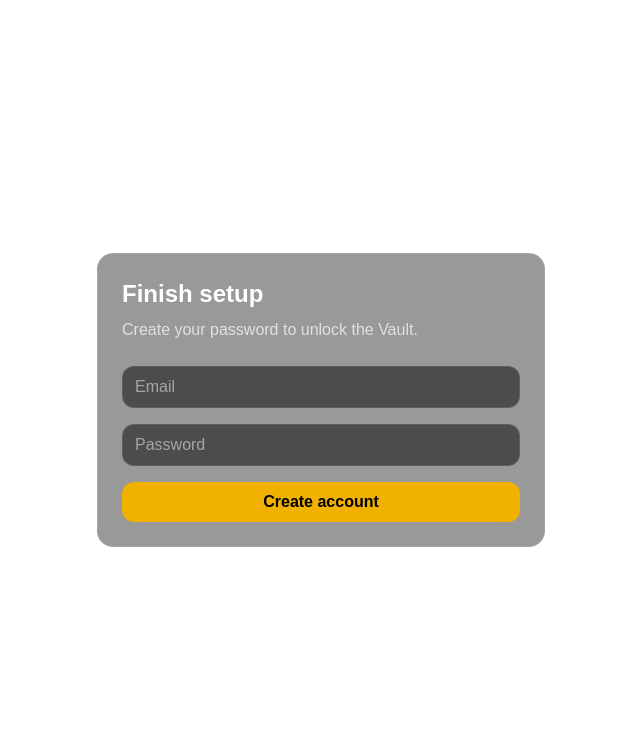
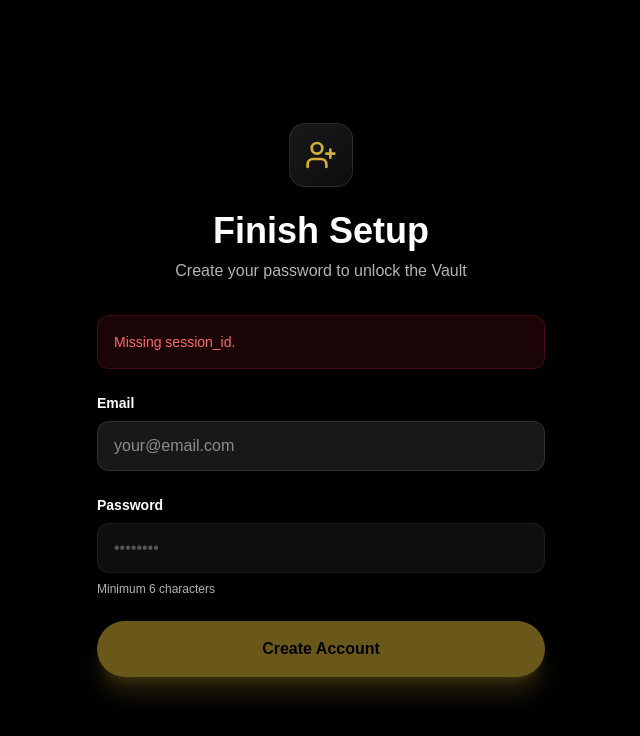
Before and after one commit to lumemedia17/lumetrix-dashboard, a Next.js app: page /finish-setup in a window 1280 px wide. Shown: the top 736 px of the page, without its empty margins (319-959 px from the left). Built offline with nearby package versions, Linux system fonts and the light colour scheme.

Commit message:
Update finish setup flow to Lumetrix branded UI

```diff
--- a/app/finish-setup/FinishSetupClient.tsx
+++ b/app/finish-setup/FinishSetupClient.tsx
@@ -1,75 +1,167 @@
 "use client";
 
-import { useSearchParams, useRouter } from "next/navigation";
-import { useState } from "react";
+import { useRouter, useSearchParams } from "next/navigation";
+import { useEffect, useState } from "react";
+import { UserPlus } from "lucide-react";
 
 export default function FinishSetupClient() {
-  const params = useSearchParams();
   const router = useRouter();
-  const sessionId = params.get("session_id");
+  const searchParams = useSearchParams();
+
+  const sessionId = searchParams.get("session_id");
 
   const [email, setEmail] = useState("");
   const [password, setPassword] = useState("");
+  const [msg, setMsg] = useState("");
   const [loading, setLoading] = useState(false);
-  const [msg, setMsg] = useState<string | null>(null);
+  const [checking, setChecking] = useState(true);
+  const [ready, setReady] = useState(false);
+
+  useEffect(() => {
+    let cancelled = false;
+
+    async function checkSession() {
+      if (!sessionId) {
+        setMsg("Missing session_id.");
+        setChecking(false);
+        return;
+      }
+
+      try {
+        const res = await fetch("/api/finish-setup", {
+          method: "POST",
+          headers: { "Content-Type": "application/json" },
+          body: JSON.stringify({
+            session_id: sessionId,
+            check_only: true,
+          }),
+        });
+
+        const data = await res.json().catch(() => ({}));
+
+        if (cancelled) return;
+
+        if (res.ok) {
+          setReady(true);
+          if (data?.email) setEmail(data.email);
+          setMsg("");
+        } else {
+          setReady(false);
+          setMsg(data?.error || "Payment processing. Please retry in a few seconds.");
+        }
+      } catch {
+        if (!cancelled) {
+          setReady(false);
+          setMsg("Unable to verify payment yet.");
+        }
+      } finally {
+        if (!cancelled) {
+          setChecking(false);
+        }
+      }
+    }
+
+    checkSession();
+
+    return () => {
+      cancelled = true;
+    };
+  }, [sessionId]);
 
   async function onSubmit(e: React.FormEvent) {
     e.preventDefault();
-    if (!sessionId) return setMsg("Missing session_id.");
+
+    if (!sessionId) {
+      setMsg("Missing session_id.");
+      return;
+    }
+
     setLoading(true);
-    setMsg(null);
+    setMsg("");
 
+    try {
       const res = await fetch("/api/finish-setup", {
         method: "POST",
         headers: { "Content-Type": "application/json" },
-      body: JSON.stringify({ session_id: sessionId, email, password }),
+        body: JSON.stringify({
+          session_id: sessionId,
+          email,
+          password,
+        }),
       });
 
       const data = await res.json().catch(() => ({}));
 
       if (!res.ok) {
         setLoading(false);
-      return setMsg(data?.error || "Setup failed.");
+        setMsg(data?.error || "Setup failed.");
+        return;
       }
 
       router.push("/login?prefill=" + encodeURIComponent(email));
+    } catch {
+      setLoading(false);
+      setMsg("Something went wrong.");
+    }
   }
 
   return (
-    <div className="min-h-screen flex items-center justify-center px-6">
-      <div className="w-full max-w-md rounded-2xl border border-white/10 bg-black/40 p-6">
-        <h1 className="text-2xl font-bold text-white">Finish setup</h1>
-        <p className="text-white/70 mt-2">
-          Create your password to unlock the Vault.
-        </p>
+    <div className="min-h-screen bg-black text-white flex items-center justify-center px-6">
+      <div className="w-full max-w-md">
+        <div className="text-center mb-8">
+          <div className="inline-flex items-center justify-center w-16 h-16 rounded-2xl bg-gradient-to-br from-white/10 to-white/5 border border-white/10 mb-6">
+            <UserPlus className="w-8 h-8 text-[#D4AF37]" />
+          </div>
 
-        <form onSubmit={onSubmit} className="mt-6 space-y-4">
+          <h1 className="text-4xl font-black mb-2">Finish Setup</h1>
+          <p className="text-[#B3B3B3]">Create your password to unlock the Vault</p>
+        </div>
+
+        <form onSubmit={onSubmit} className="space-y-6">
+          {msg && (
+            <div className="p-4 rounded-xl bg-red-500/10 border border-red-500/20 text-red-400 text-sm">
+              {msg}
+            </div>
+          )}
+
+          <div>
+            <label className="block text-sm font-bold mb-2">Email</label>
             <input
-            className="w-full rounded-xl bg-black/50 border border-white/10 px-3 py-2 text-white"
-            placeholder="Email"
+              type="email"
               value={email}
               onChange={(e) => setEmail(e.target.value)}
               required
-            type="email"
+              placeholder="your@email.com"
+              disabled={checking || loading}
+              className="w-full px-4 py-3 rounded-xl bg-zinc-900 border border-white/10 focus:border-[#D4AF37]/50 focus:outline-none transition-colors disabled:opacity-60"
             />
+          </div>
 
+          <div>
+            <label className="block text-sm font-bold mb-2">Password</label>
             <input
-            className="w-full rounded-xl bg-black/50 border border-white/10 px-3 py-2 text-white"
-            placeholder="Password"
+              type="password"
               value={password}
               onChange={(e) => setPassword(e.target.value)}
               required
-            type="password"
-            minLength={8}
+              minLength={6}
+              placeholder="••••••••"
+              disabled={!ready || checking || loading}
+              className="w-full px-4 py-3 rounded-xl bg-zinc-900 border border-white/10 focus:border-[#D4AF37]/50 focus:outline-none transition-colors disabled:opacity-60"
             />
-
-          {msg && <p className="text-red-400 text-sm">{msg}</p>}
+            <p className="text-xs text-[#B3B3B3] mt-2">Minimum 6 characters</p>
+          </div>
 
           <button
-            disabled={loading}
-            className="w-full rounded-xl bg-yellow-500 text-black font-semibold py-2"
+            type="submit"
+            disabled={!ready || checking || loading}
+            className="w-full px-6 py-4 rounded-full bg-[#D4AF37] text-black font-black hover:bg-[#F1D27A] transition-all duration-300 shadow-xl shadow-[#D4AF37]/40 disabled:opacity-50 disabled:cursor-not-allowed"
           >
-            {loading ? "Creating account..." : "Create account"}
+            {checking
+              ? "Checking payment..."
+              : loading
+              ? "Creating Account..."
+              : "Create Account"}
           </button>
         </form>
       </div>
--- a/app/finish-setup/page.tsx
+++ b/app/finish-setup/page.tsx
@@ -3,7 +3,13 @@ import FinishSetupClient from "./FinishSetupClient";
 
 export default function FinishSetupPage() {
   return (
-    <Suspense fallback={null}>
+    <Suspense
+      fallback={
+        <div className="min-h-screen bg-black text-white flex items-center justify-center">
+          Checking payment...
+        </div>
+      }
+    >
       <FinishSetupClient />
     </Suspense>
   );
```
Lines whose indentation alone changed are shown as unchanged.
